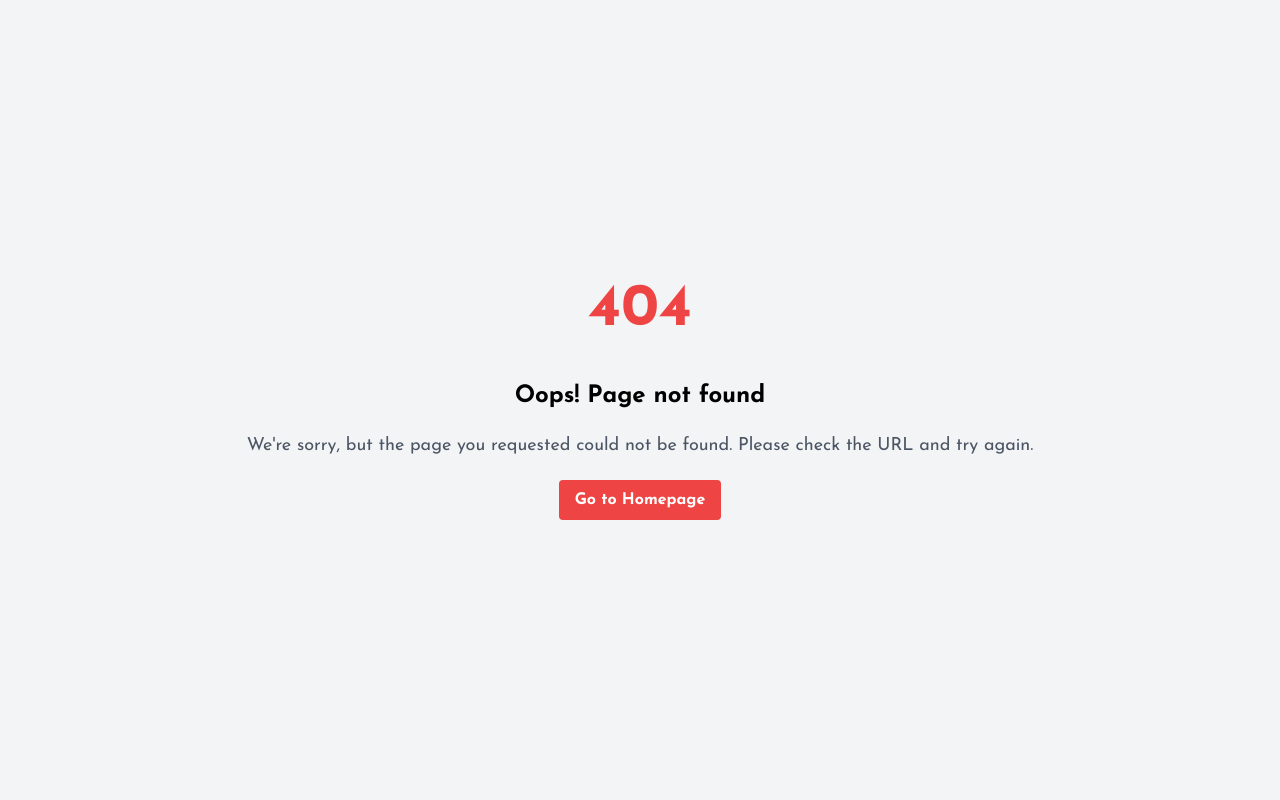
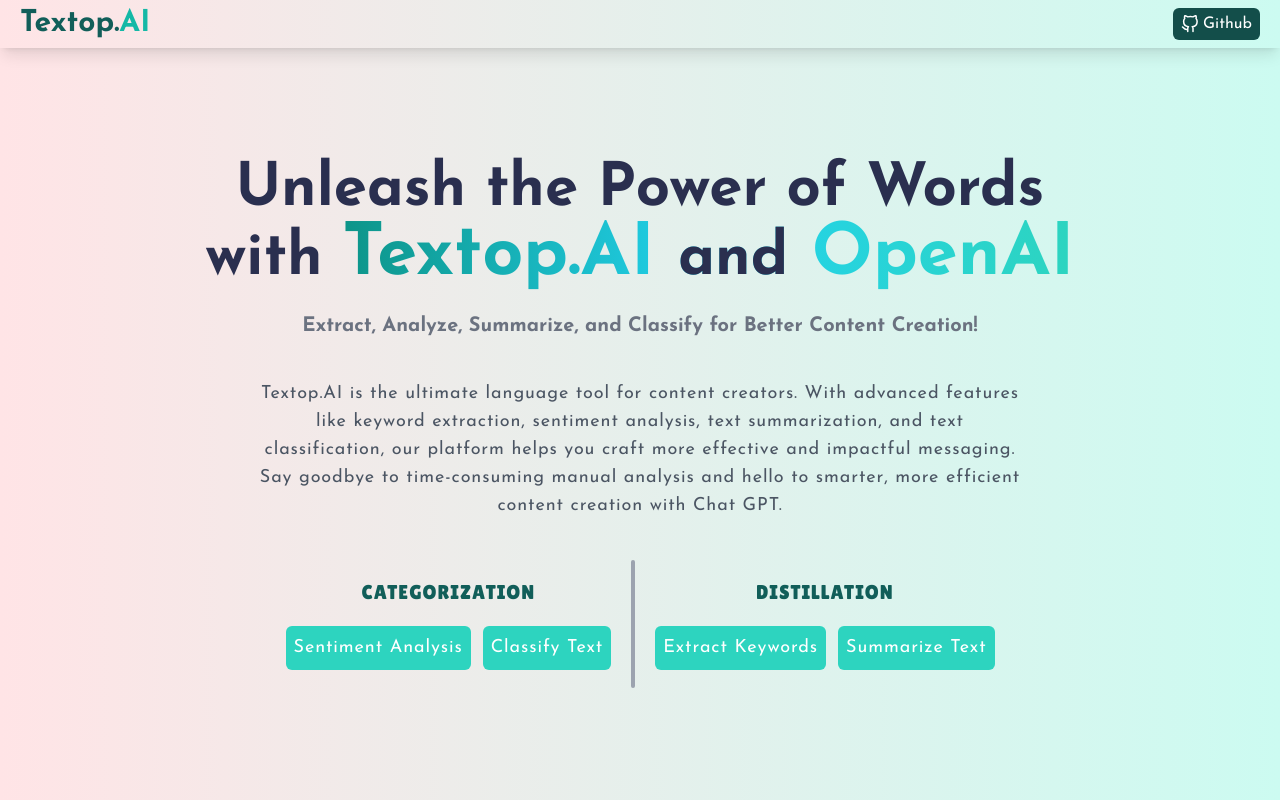
Before and after one commit to hardikverma22/textop.AI, a React (Vite) app: page / in a window 1280 px wide. Before the commit this address had no page. Built offline with nearby package versions, Linux system fonts and the light colour scheme.

Commit message:
adding HashRouter for github

```diff
--- a/src/components/Navbar.jsx
+++ b/src/components/Navbar.jsx
@@ -57,12 +57,12 @@ const Navbar = () => {
           className="text-3xl font-Josefin
                   text-teal-800 font-bold cursor-pointer"
         >
-          <Link to="/textop.AI/">
+          <Link to="/">
             Textop.<span className="text-teal-500">AI</span>
           </Link>
         </span>
       </div>
-      {pathname === "/textop.AI/" ? (
+      {pathname === "/" ? (
         <a
           href="https://github.com/hardikverma22/textop.AI"
           target="_blank"
--- a/src/main.jsx
+++ b/src/main.jsx
@@ -6,6 +6,7 @@ import RootLayout from "./components/RootLayout.jsx";
 
 import {
   createBrowserRouter,
+  createHashRouter,
   createRoutesFromElements,
   Route,
   RouterProvider,
@@ -31,10 +32,10 @@ const Sentiment = lazy(() =>
 
 const PageNotFound = lazy(() => import("./components/PageNotFound"));
 
-const router = createBrowserRouter(
+const router = createHashRouter(
   createRoutesFromElements(
     <>
-      <Route path="/textop.AI" element={<RootLayout />}>
+      <Route path="/" element={<RootLayout />}>
         <Route index element={<Hero />} />
         <Route path="sentiment" element={<Sentiment />} />
         <Route path="classify" element={<ClassifyText />} />
```
